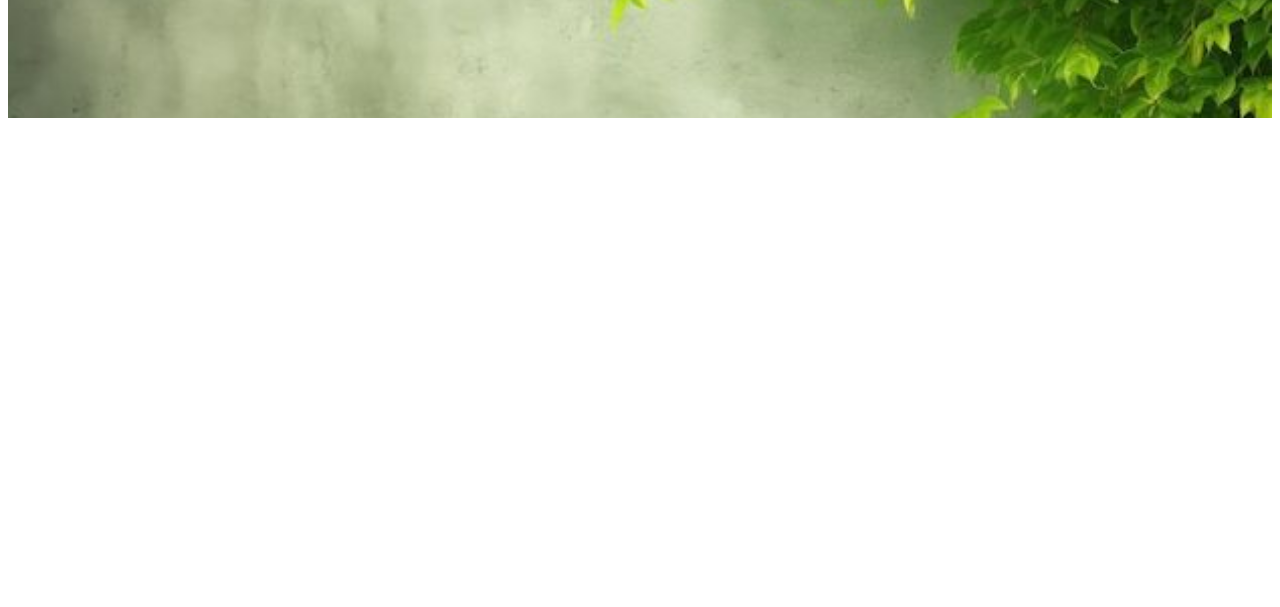
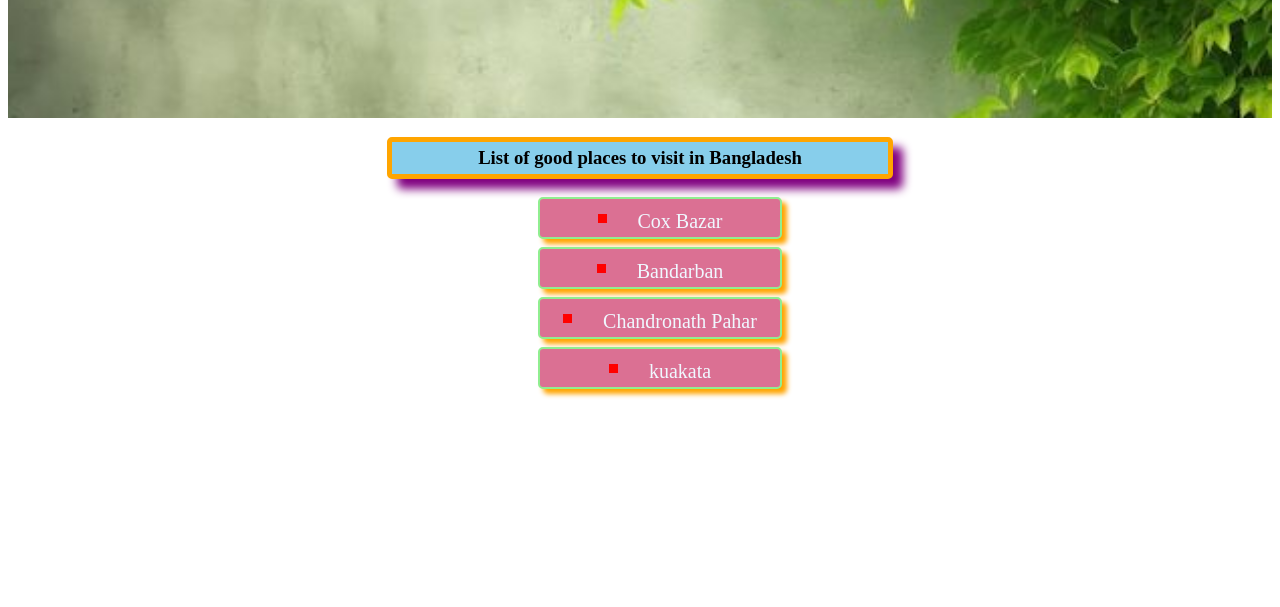
Before and after one commit to SudiptoBaral/First-website, a plain HTML site: page index.html in a window 1280 px wide. Shown: the part 193-800 px from the top of the page. Drawn offline with Linux system fonts and the light colour scheme.

Commit message:
third commit

```diff
--- a/index.html
+++ b/index.html
@@ -8,7 +8,16 @@
 </head>
 <body>
     <header class="header">
-        <h3 id="header">Welcome to my first Website</h3>
+        <h3 id="header">Welcome to my bloging website</h3>
     </header>
+    <div>
+        <h3 id="header1">List of good places to visit in Bangladesh</h3>
+        <ul class="list">
+            <li class="place">Cox Bazar</li>
+            <li class="place">Bandarban</li>
+            <li class="place">Chandronath Pahar</li>
+            <li class="place">kuakata</li>
+        </ul>
+    </div>
 </body>
 </html>
--- a/styles/style.css
+++ b/styles/style.css
@@ -19,3 +19,38 @@
     border: 0px solid;
     border-radius: 10px;
 }
+#header1{
+    border: 5px solid;
+    border-radius: 5px;
+    border-color: orange;
+    padding: 5px;
+    margin-left: 30%;
+    margin-right: 30%;
+    background-color:skyblue;
+    box-shadow: 10px 10px 10px purple;
+    text-align:center;
+}
+.place{
+    border: 2px solid lightgreen;
+    border-radius: 5px;
+    margin-left: 40%;
+    margin-right: 40%;
+    margin-bottom: 8px;
+    padding:2px;
+    text-align: center;
+    background-color:palevioletred;
+    color: aliceblue;
+    font-size: 20px;
+    box-shadow: 5px 5px 5px orange;
+
+}
+.list{
+    list-style-type: square;
+    text-align: center;
+    list-style-position: inside;
+}
+.list li::marker{
+    font-size: 1.5em;
+    color:red ;
+
+}
```
